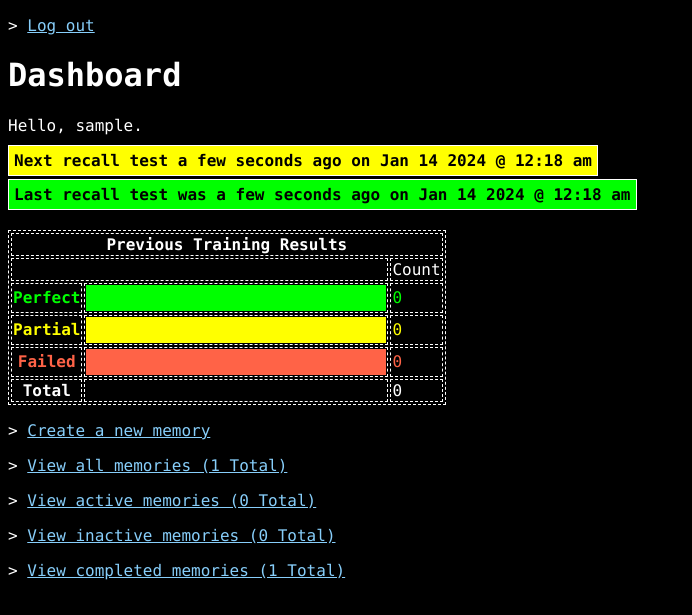
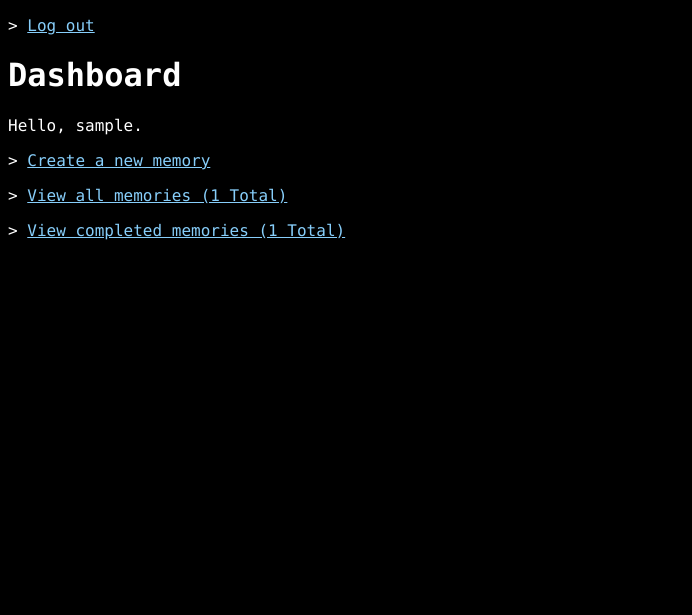
Before and after one commit to theara-y/memory_bot, a Flask app: page /dashboard in a window 1280 px wide. Shown: the top 615 px of the page, without its empty margins (0-692 px from the left). Run offline with Flask 3, Linux system fonts and the light colour scheme; a user stored in the database is signed in; tables that the repository leaves empty hold one stand-in row (values such as "Sample post"); some libraries are stand-ins or nearby versions.

Commit message:
dashboard css for new user

```diff
--- a/src/static/css/app/dashboard.css
+++ b/src/static/css/app/dashboard.css
@@ -9,19 +9,19 @@ table, th, td {
 }
 
 #perfect-bar {
-    width: 100%;
+    width: 0%;
     height: 100%;
     background-color: lime;
 }
 
 #partial-bar {
-    width: 100%;
+    width: 0%;
     height: 100%;
     background: yellow;
 }
 
 #failed-bar {
-    width: 100%;
+    width: 0%;
     height: 100%;
     background: tomato;
 }
--- a/src/templates/app/dashboard.html
+++ b/src/templates/app/dashboard.html
@@ -12,18 +12,23 @@
 <h1>Dashboard</h1>
 <p>Hello, {{ current_user.username }}.</p>
 
+{% if stats.next_recall_at %}
 <div class="appt-box">
 <span class="appt next-appt">Next recall test {{ moment(stats.next_recall_at).fromNow() }} on {{ moment(stats.next_recall_at).format('MMM DD YYYY @ h:mm a') }}</span>
 </div>
+{% endif %}
+{% if stats.last_recall_at %}
 <div class="appt-box">
 <span class="appt last-appt">Last recall test was {{ moment(stats.last_recall_at).fromNow() }} on {{ moment(stats.last_recall_at).format('MMM DD YYYY @ h:mm a') }}</span>
 </div>
+{% endif %}
 
 {% if stats.memories_to_test %}
 <p>There are {{ stats.memories_to_test }} pending memories.</p>
 {{ link('app.next_memory_test', 'Test memories') }}
 {% endif %}
 
+{% if stats.active %}
 <table>
     <tr>
         <th colspan="3">Previous Training Results</th>
@@ -55,24 +60,33 @@
         <td>{{ stats.active }}</td>
     </tr>
 </table>
+{% endif %}
 
 {{ link('app.create_memory', 'Create a new memory') }}
 
+{% if stats.total_memories %}
 {% with display = 'View all memories (' ~ stats.total_memories ~ ' Total)' %}
 {{ link('app.view_memories', display) }}
 {% endwith %}
+{% endif %}
 
+{% if stats.active %}
 {% with display = 'View active memories (' ~ stats.active ~ ' Total)' %}
 {{ link('app.view_memories', display) }}
 {% endwith %}
+{% endif %}
 
+{% if stats.inactive %}
 {% with display = 'View inactive memories (' ~ stats.inactive ~ ' Total)' %}
 {{ link('app.view_memories', display) }}
 {% endwith %}
+{% endif %}
 
+{% if stats.completed %}
 {% with display = 'View completed memories (' ~ stats.completed ~ ' Total)' %}
 {{ link('app.view_memories', display) }}
 {% endwith %}
+{% endif %}
 
 {% endblock %}
 
```
